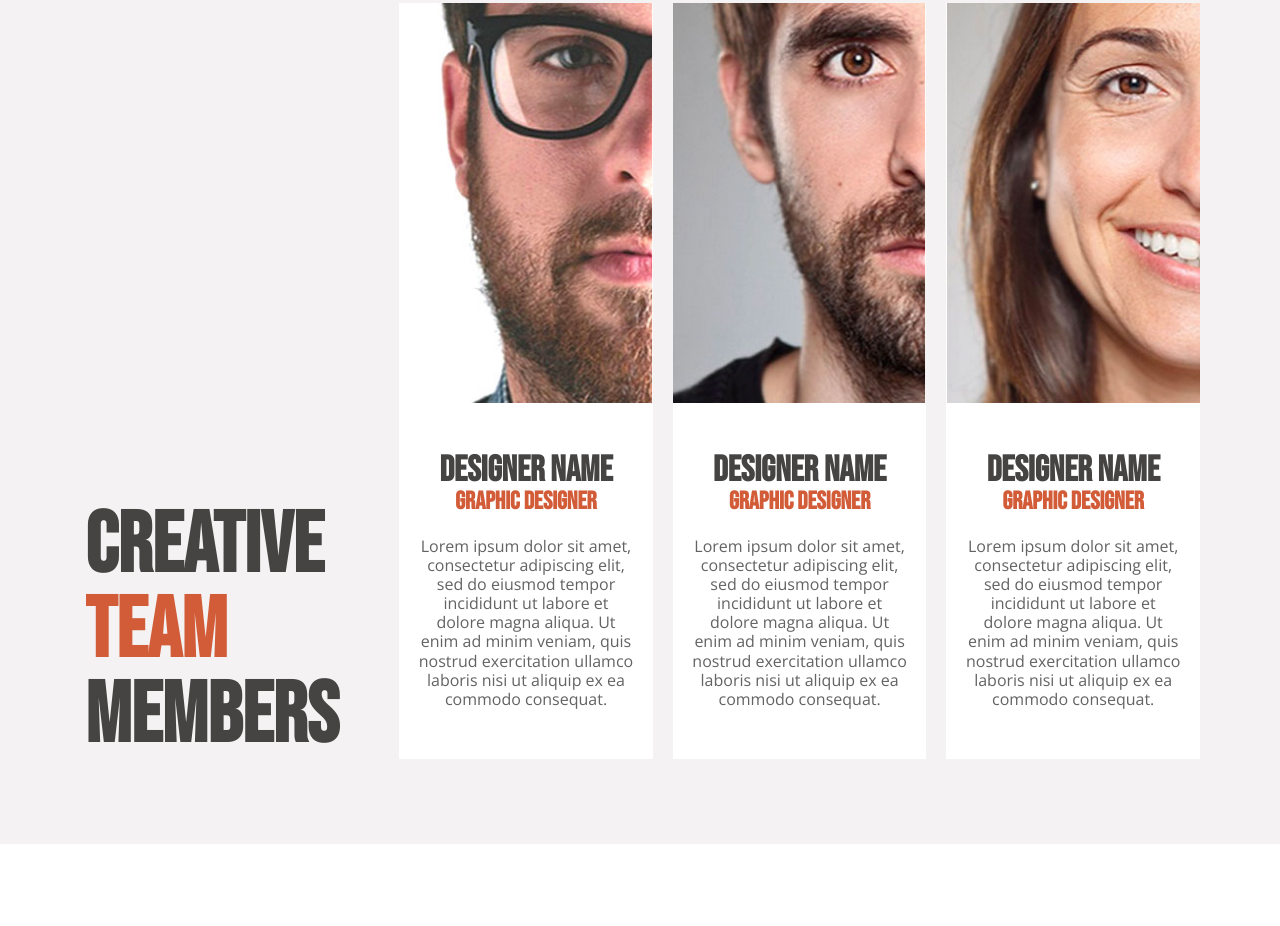
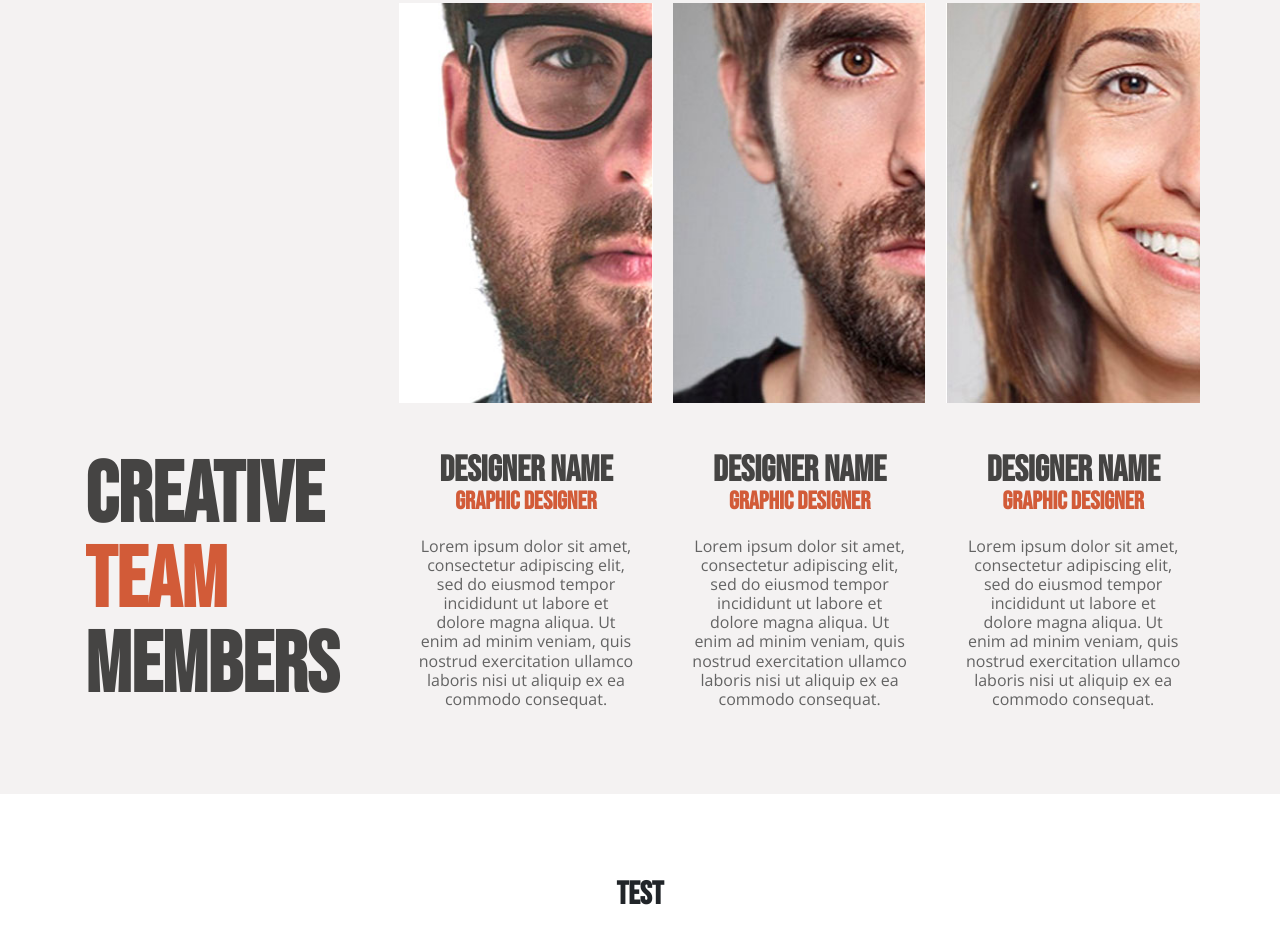
Before and after one commit to jeyofdev/onePage-creative-agency, a website built with webpack: page src/index.html in a window 1280 px wide. Shown: the part 2080-3006 px from the top of the page. Built offline with nearby package versions, Linux system fonts and the light colour scheme.

Commit message:
css : remove the background on the cards in the team section

```diff
--- a/src/scss/app/sections/_team.scss
+++ b/src/scss/app/sections/_team.scss
@@ -37,6 +37,7 @@
     CARDS CONTENT
 =================== */
 #team .card {
+  background: transparent;
   padding: 0;
   border: none;
   border-radius: 0;
@@ -49,7 +50,6 @@
 #team .card .card-body {
   padding: 0 rem(18);
   margin-top: rem(50);
-  margin-bottom: rem(50);
 
   .card-title {
     margin-bottom: rem(23);
```
